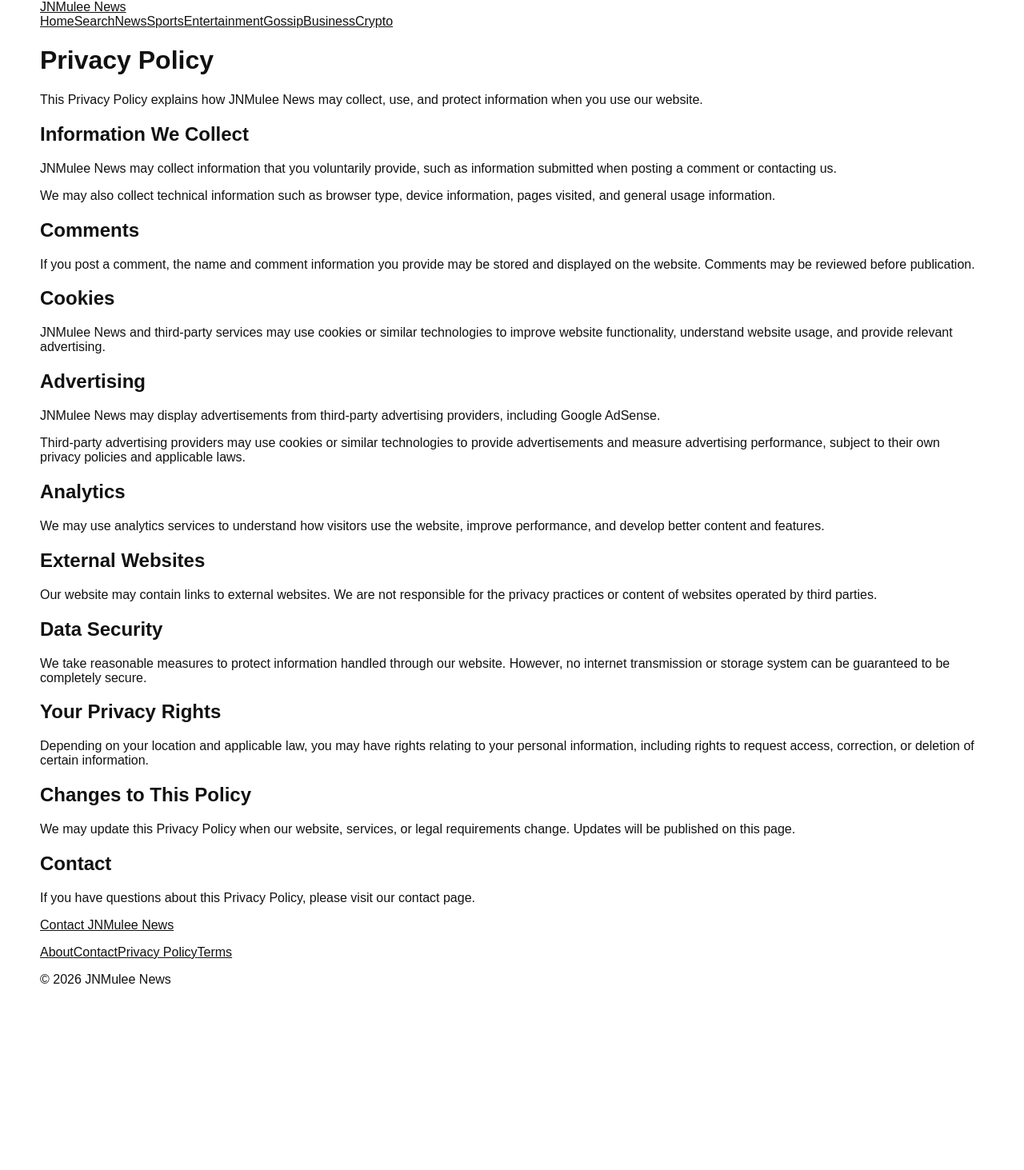
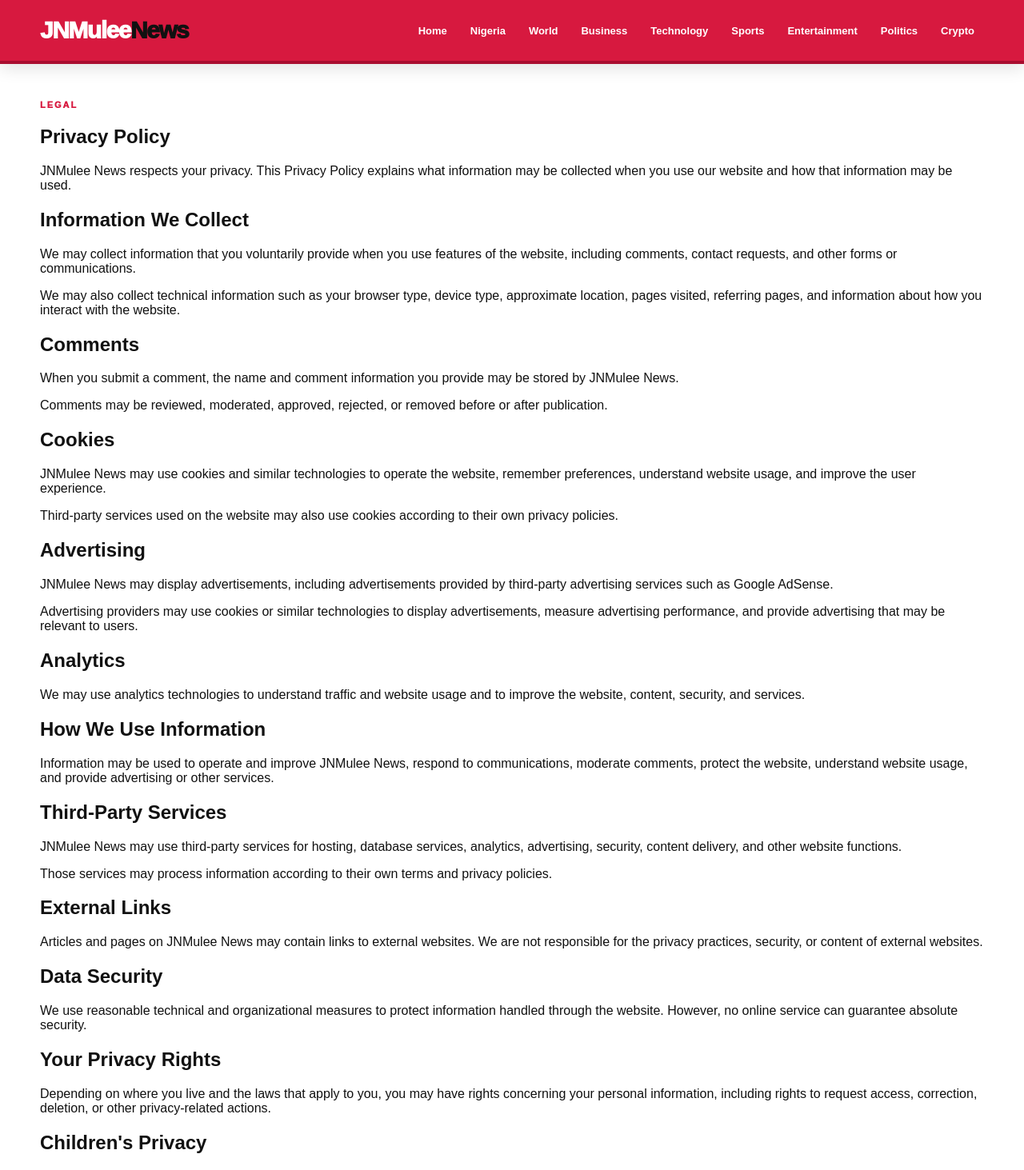
Before and after one commit to JnmuleeNews/Jnmulee-news, a Next.js app: page /privacy in a window 1280 px wide. Shown: the top 1463 px of the page at 80% size. Before the commit the page ends 1250 px from the top, so only its background shows below. Built offline with nearby package versions, Linux system fonts and the light colour scheme.

Commit message:
Update page.tsx

```diff
--- a/app/privacy/page.tsx
+++ b/app/privacy/page.tsx
@@ -3,145 +3,215 @@ import Link from "next/link";
 export const metadata = {
   title: "Privacy Policy | JNMulee News",
   description:
-    "Privacy Policy for JNMulee News.",
+    "Privacy Policy explaining how JNMulee News handles information, cookies, comments, advertising and privacy.",
 };
 
 export default function PrivacyPage() {
   return (
     <main>
-      <header className="siteHeader">
-        <div className="container headerInner">
-          <Link href="/" className="logo">
-            JNMulee News
+      <header className="header">
+        <div className="container nav">
+          <Link href="/" className="brand">
+            JNMulee<span>News</span>
           </Link>
 
-          <nav>
+          <nav className="mainNav">
             <Link href="/">Home</Link>
-            <Link href="/search">Search</Link>
-            <Link href="/category/news">News</Link>
-            <Link href="/category/sport">Sports</Link>
+            <Link href="/category/nigeria">Nigeria</Link>
+            <Link href="/category/world">World</Link>
+            <Link href="/category/business">Business</Link>
+            <Link href="/category/technology">
+              Technology
+            </Link>
+            <Link href="/category/sports">Sports</Link>
             <Link href="/category/entertainment">
               Entertainment
             </Link>
-            <Link href="/category/gossip">Gossip</Link>
-            <Link href="/category/business">Business</Link>
+            <Link href="/category/politics">Politics</Link>
             <Link href="/category/crypto">Crypto</Link>
           </nav>
         </div>
       </header>
 
-      <div className="container pageContainer">
+      <section className="section">
+        <div className="container">
+          <div className="pageContainer">
+            <p className="sectionKicker">
+              Legal
+            </p>
+
             <h1>Privacy Policy</h1>
 
             <p>
-          This Privacy Policy explains how JNMulee News may collect,
-          use, and protect information when you use our website.
+              JNMulee News respects your privacy. This
+              Privacy Policy explains what information may
+              be collected when you use our website and how
+              that information may be used.
             </p>
 
             <h2>Information We Collect</h2>
 
             <p>
-          JNMulee News may collect information that you voluntarily
-          provide, such as information submitted when posting a
-          comment or contacting us.
+              We may collect information that you
+              voluntarily provide when you use features of
+              the website, including comments, contact
+              requests, and other forms or communications.
             </p>
 
             <p>
-          We may also collect technical information such as browser
-          type, device information, pages visited, and general
-          usage information.
+              We may also collect technical information
+              such as your browser type, device type,
+              approximate location, pages visited, referring
+              pages, and information about how you interact
+              with the website.
             </p>
 
             <h2>Comments</h2>
 
             <p>
-          If you post a comment, the name and comment information
-          you provide may be stored and displayed on the website.
-          Comments may be reviewed before publication.
+              When you submit a comment, the name and
+              comment information you provide may be stored
+              by JNMulee News.
+            </p>
+
+            <p>
+              Comments may be reviewed, moderated, approved,
+              rejected, or removed before or after
+              publication.
             </p>
 
             <h2>Cookies</h2>
 
             <p>
-          JNMulee News and third-party services may use cookies or
-          similar technologies to improve website functionality,
-          understand website usage, and provide relevant advertising.
+              JNMulee News may use cookies and similar
+              technologies to operate the website, remember
+              preferences, understand website usage, and
+              improve the user experience.
+            </p>
+
+            <p>
+              Third-party services used on the website may
+              also use cookies according to their own
+              privacy policies.
             </p>
 
             <h2>Advertising</h2>
 
             <p>
-          JNMulee News may display advertisements from third-party
-          advertising providers, including Google AdSense.
+              JNMulee News may display advertisements,
+              including advertisements provided by
+              third-party advertising services such as
+              Google AdSense.
             </p>
 
             <p>
-          Third-party advertising providers may use cookies or
-          similar technologies to provide advertisements and measure
-          advertising performance, subject to their own privacy
-          policies and applicable laws.
+              Advertising providers may use cookies or
+              similar technologies to display advertisements,
+              measure advertising performance, and provide
+              advertising that may be relevant to users.
             </p>
 
             <h2>Analytics</h2>
 
             <p>
-          We may use analytics services to understand how visitors
-          use the website, improve performance, and develop better
-          content and features.
+              We may use analytics technologies to understand
+              traffic and website usage and to improve the
+              website, content, security, and services.
             </p>
 
-        <h2>External Websites</h2>
+            <h2>How We Use Information</h2>
 
             <p>
-          Our website may contain links to external websites. We are
-          not responsible for the privacy practices or content of
-          websites operated by third parties.
+              Information may be used to operate and improve
+              JNMulee News, respond to communications,
+              moderate comments, protect the website,
+              understand website usage, and provide
+              advertising or other services.
+            </p>
+
+            <h2>Third-Party Services</h2>
+
+            <p>
+              JNMulee News may use third-party services for
+              hosting, database services, analytics,
+              advertising, security, content delivery, and
+              other website functions.
+            </p>
+
+            <p>
+              Those services may process information according
+              to their own terms and privacy policies.
+            </p>
+
+            <h2>External Links</h2>
+
+            <p>
+              Articles and pages on JNMulee News may contain
+              links to external websites. We are not
+              responsible for the privacy practices, security,
+              or content of external websites.
             </p>
 
             <h2>Data Security</h2>
 
             <p>
-          We take reasonable measures to protect information
-          handled through our website. However, no internet
-          transmission or storage system can be guaranteed to be
-          completely secure.
+              We use reasonable technical and organizational
+              measures to protect information handled through
+              the website. However, no online service can
+              guarantee absolute security.
             </p>
 
             <h2>Your Privacy Rights</h2>
 
             <p>
-          Depending on your location and applicable law, you may
-          have rights relating to your personal information,
-          including rights to request access, correction, or
-          deletion of certain information.
+              Depending on where you live and the laws that
+              apply to you, you may have rights concerning
+              your personal information, including rights to
+              request access, correction, deletion, or other
+              privacy-related actions.
+            </p>
+
+            <h2>Children's Privacy</h2>
+
+            <p>
+              JNMulee News is not intended to knowingly
+              collect personal information from children in
+              violation of applicable law.
             </p>
 
             <h2>Changes to This Policy</h2>
 
             <p>
-          We may update this Privacy Policy when our website,
-          services, or legal requirements change. Updates will be
-          published on this page.
+              We may update this Privacy Policy from time to
+              time. When changes are made, the updated policy
+              will be published on this page.
             </p>
 
             <h2>Contact</h2>
 
             <p>
-          If you have questions about this Privacy Policy, please
-          visit our contact page.
+              If you have a privacy question, data request,
+              correction request, or other privacy concern,
+              please use our contact page.
             </p>
 
             <p>
-          <Link href="/contact">Contact JNMulee News</Link>
+              <Link href="/contact">
+                Contact JNMulee News →
+              </Link>
             </p>
           </div>
+        </div>
+      </section>
 
       <footer className="siteFooter">
         <div className="container">
           <div className="footerLinks">
             <Link href="/about">About</Link>
             <Link href="/contact">Contact</Link>
-            <Link href="/privacy">Privacy Policy</Link>
+            <Link href="/privacy">
+              Privacy Policy
+            </Link>
             <Link href="/terms">Terms</Link>
           </div>
 
```
Lines whose indentation alone changed are shown as unchanged.
